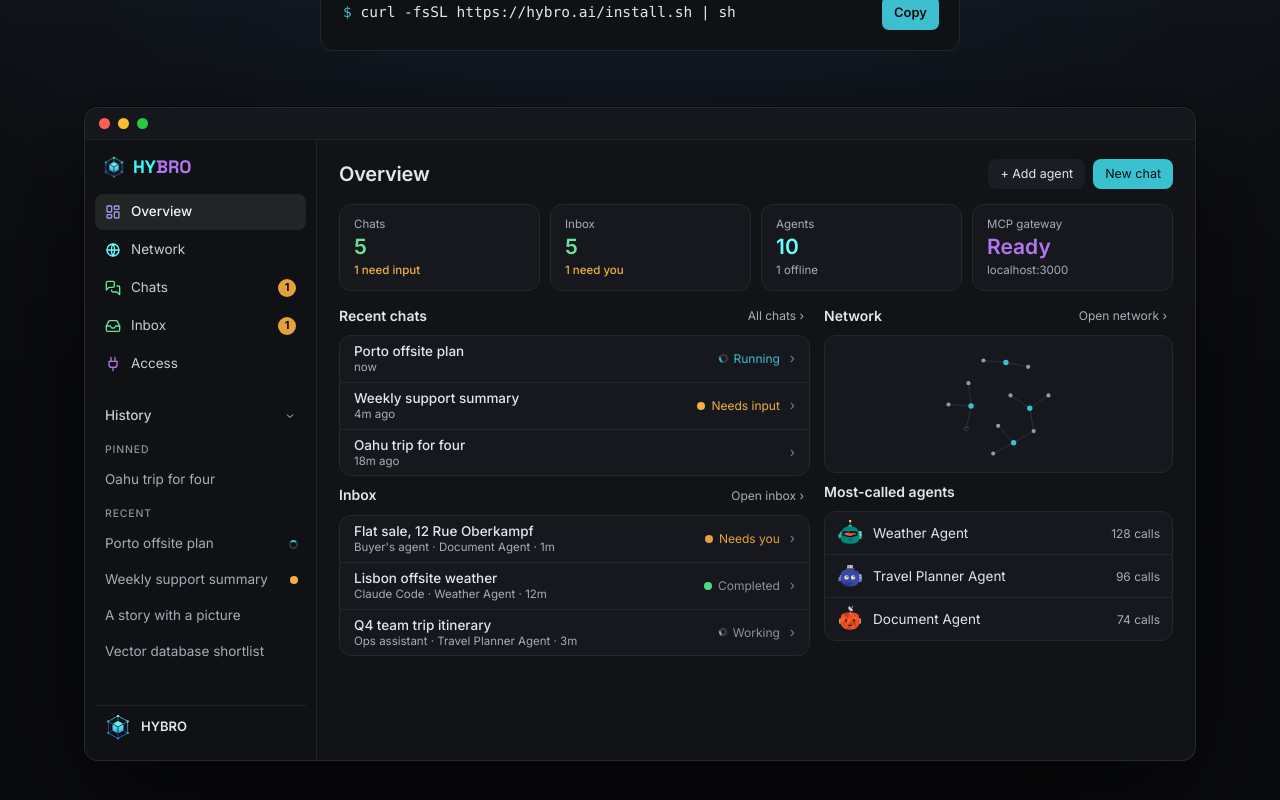
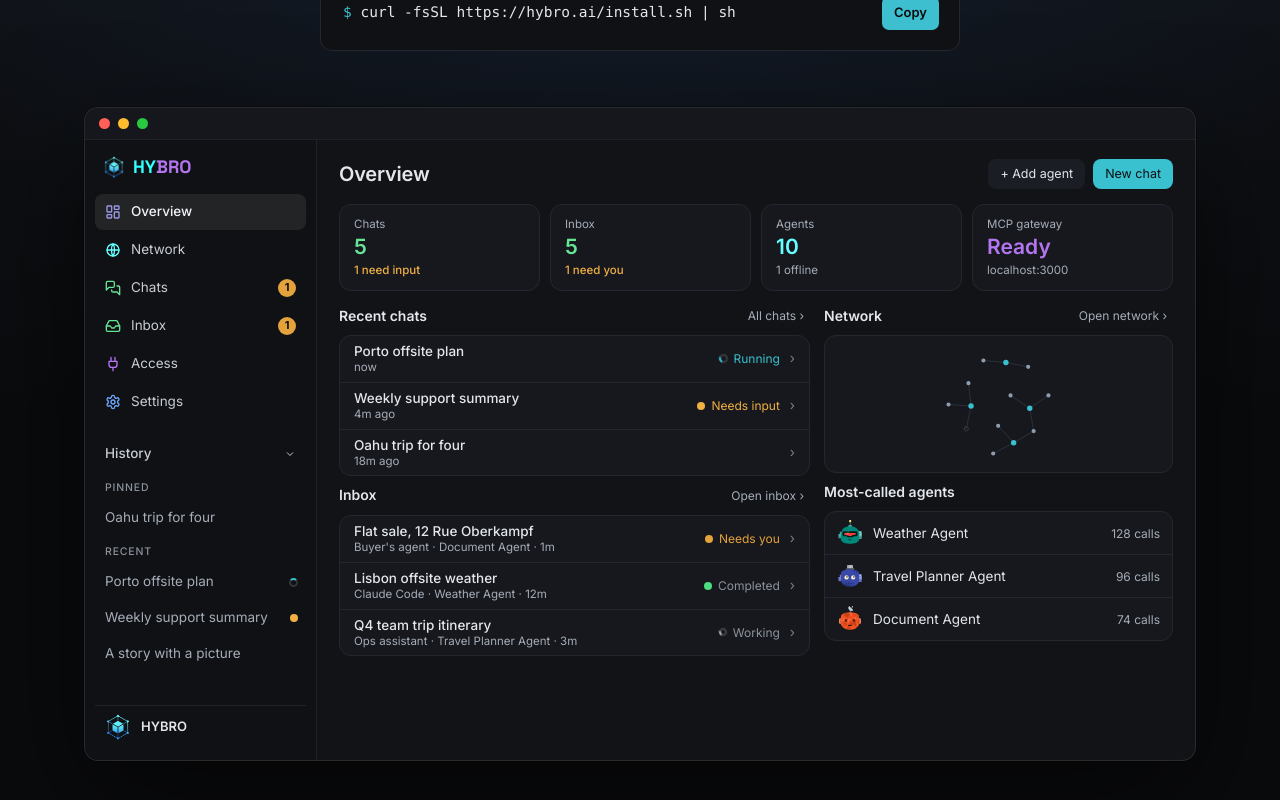
Before and after one commit to hybroai/hybro-home, a Next.js app: page / in a window 1280 px wide. Shown: the part 486-1286 px from the top of the page. Built offline with nearby package versions, Linux system fonts and the light colour scheme.

Commit message:
feat: add Settings to the home page app preview

```diff
--- a/components/site/home/app-preview.tsx
+++ b/components/site/home/app-preview.tsx
@@ -25,7 +25,7 @@ import {
   getSessions,
 } from './app-data'
 
-type View = 'overview' | 'network' | 'sessions' | 'chats' | 'connect'
+type View = 'overview' | 'network' | 'sessions' | 'chats' | 'connect' | 'settings'
 
 const VIEWS: { key: View; label: string }[] = [
   { key: 'overview', label: 'Overview' },
@@ -33,6 +33,7 @@ const VIEWS: { key: View; label: string }[] = [
   { key: 'chats', label: 'Chats' },
   { key: 'sessions', label: 'Inbox' },
   { key: 'connect', label: 'Access' },
+  { key: 'settings', label: 'Settings' },
 ]
 
 // Sidebar icons and their colors, as in the app's navigation.
@@ -62,6 +63,19 @@ const NAV_ICON: Record<View, ReactNode> = {
       <path d="M12 22v-5M9 8V2M15 8V2M18 8v5a4 4 0 0 1-4 4h-4a4 4 0 0 1-4-4V8z" />
     </svg>
   ),
+  settings: (
+    <svg width="16" height="16" viewBox="0 0 24 24" fill="none" stroke="#6AA8FF" strokeWidth="2" strokeLinecap="round" strokeLinejoin="round" aria-hidden="true">
+      <path d="M12.22 2h-.44a2 2 0 0 0-2 2v.18a2 2 0 0 1-1 1.73l-.43.25a2 2 0 0 1-2 0l-.15-.08a2 2 0 0 0-2.73.73l-.22.38a2 2 0 0 0 .73 2.73l.15.1a2 2 0 0 1 1 1.72v.51a2 2 0 0 1-1 1.74l-.15.09a2 2 0 0 0-.73 2.73l.22.38a2 2 0 0 0 2.73.73l.15-.08a2 2 0 0 1 2 0l.43.25a2 2 0 0 1 1 1.73V20a2 2 0 0 0 2 2h.44a2 2 0 0 0 2-2v-.18a2 2 0 0 1 1-1.73l.43-.25a2 2 0 0 1 2 0l.15.08a2 2 0 0 0 2.73-.73l.22-.39a2 2 0 0 0-.73-2.73l-.15-.08a2 2 0 0 1-1-1.74v-.5a2 2 0 0 1 1-1.74l.15-.09a2 2 0 0 0 .73-2.73l-.22-.38a2 2 0 0 0-2.73-.73l-.15.08a2 2 0 0 1-2 0l-.43-.25a2 2 0 0 1-1-1.73V4a2 2 0 0 0-2-2z" /><circle cx="12" cy="12" r="3" />
+    </svg>
+  ),
+}
+
+function ChipIcon({ size }: { size: number }) {
+  return (
+    <svg width={size} height={size} viewBox="0 0 24 24" fill="none" stroke="currentColor" strokeWidth="2" strokeLinecap="round" strokeLinejoin="round" aria-hidden="true" style={{ flex: 'none' }}>
+      <rect x="5" y="5" width="14" height="14" rx="2" /><rect x="9" y="9" width="6" height="6" rx="1" /><path d="M9 2v3M15 2v3M9 19v3M15 19v3M2 9h3M2 15h3M19 9h3M19 15h3" />
+    </svg>
+  )
 }
 
 const cardBox: CSSProperties = { borderRadius: 12, border: `1px solid ${APP.border}`, background: APP.card, overflow: 'hidden' }
@@ -125,7 +139,7 @@ const MINI = {
 }
 const MOST_CALLED = NET_AGENTS.slice().sort((a, b) => b.calls - a.calls).slice(0, 3)
 
-/** A clickable mock of the Hybro app: Overview, Network, Chats, Inbox and Access. */
+/** A clickable mock of the Hybro app: Overview, Network, Chats, Inbox, Access and Settings. */
 export function AppPreview() {
   const [view, setView] = useState<View>('overview')
   const [chatIndex, setChatIndex] = useState(0)
@@ -332,8 +346,10 @@ export function AppPreview() {
         toggleResponses={() => setResponsesOpen((open) => !open)}
       />
     )
+  } else if (view === 'connect') {
+    body = <ConnectView tab={mcpTab} setTab={setMcpTab} />
   } else {
-    body = <ConnectView tab={mcpTab} setTab={setMcpTab} />
+    body = <SettingsView />
   }
 
   return (
@@ -384,7 +400,7 @@ export function AppPreview() {
               <div className="app-history-label">Pinned</div>
               {historyRow(0)}
               <div className="app-history-label" style={{ paddingTop: 8 }}>Recent</div>
-              {[3, 4, 1, 2].map(historyRow)}
+              {[3, 4, 1].map(historyRow)}
             </div>
           )}
           <div style={{ marginTop: 'auto', display: 'flex', alignItems: 'center', gap: 10, padding: '8px 10px', borderTop: '1px solid #1F2228', fontSize: 13 }}>
@@ -726,3 +742,33 @@ function ConnectView({ tab, setTab }: { tab: McpTab; setTab: (tab: McpTab) => vo
     </div>
   )
 }
+
+const MODEL_PROVIDERS = ['OpenAI', 'Anthropic', 'DeepSeek']
+
+function SettingsView() {
+  return (
+    <div className="app-pane" style={{ flex: 1, minHeight: 0, padding: '24px 28px', display: 'flex', flexDirection: 'column', gap: 12 }}>
+      <div style={{ fontSize: 20, fontWeight: 600, letterSpacing: '-0.01em' }}>Settings</div>
+      <div style={{ display: 'flex', borderBottom: '1px solid #24272E' }}>
+        <div style={{ display: 'flex', alignItems: 'center', gap: 7, height: 38, padding: '0 11px', marginBottom: -1, borderBottom: '2px solid #3DBFCF', color: '#E3E6EB', fontWeight: 500 }}>
+          <ChipIcon size={15} />
+          Model provider
+        </div>
+      </div>
+      <div style={{ flex: 1, minHeight: 0, display: 'flex', flexDirection: 'column', alignItems: 'center', justifyContent: 'center', gap: 10, textAlign: 'center' }}>
+        <span style={{ width: 44, height: 44, borderRadius: 12, display: 'flex', alignItems: 'center', justifyContent: 'center', background: 'rgba(61,191,207,0.12)', color: '#3DBFCF' }}>
+          <ChipIcon size={22} />
+        </span>
+        <div style={{ marginTop: 4, fontSize: 17, fontWeight: 600, color: '#F2F4F7' }}>Bring your own model</div>
+        <div style={{ color: '#A8AEB8' }}>Your keys stay on your machine.</div>
+        <div style={{ display: 'flex', flexWrap: 'wrap', justifyContent: 'center', gap: 8, marginTop: 8 }}>
+          {MODEL_PROVIDERS.map((name) => (
+            <span key={name} style={{ display: 'inline-flex', alignItems: 'center', minHeight: 30, padding: '0 12px', borderRadius: 8, border: '1px solid #2E323A', background: '#0A0B0D', color: '#E3E6EB', fontSize: 13, fontWeight: 500 }}>
+              {name}
+            </span>
+          ))}
+        </div>
+      </div>
+    </div>
+  )
+}
```
